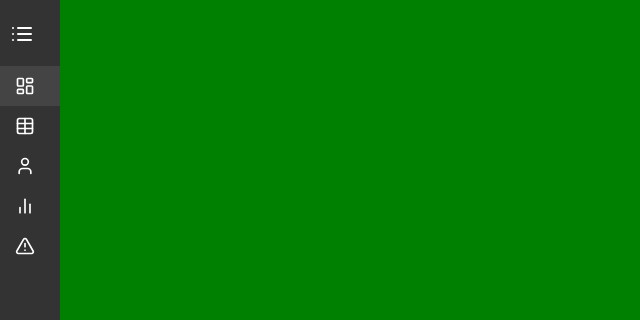
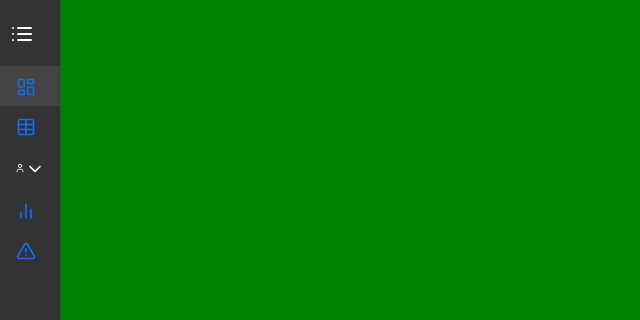
Before and after one commit to BunThangDacHieu/Management-goods, a React (Create React App) app in the folder fontend/: page / in a window 1280 px wide. Shown: the top 320 px of the page, without its empty margins (0-640 px from the left). Built offline with nearby package versions, Linux system fonts and the light colour scheme.

Commit message:
Responsive Sidebar chỉnh lại chút

```diff
--- a/fontend/src/components/ResponsiveSidebar.js
+++ b/fontend/src/components/ResponsiveSidebar.js
@@ -1,8 +1,43 @@
 import React, { useState } from 'react';
 import { Nav } from 'react-bootstrap';
 import { NavLink } from 'react-router-dom';
-import { List, X, LayoutDashboard, Table, User, BarChart2, AlertTriangle } from 'lucide-react';
+import { List, X, LayoutDashboard, Table, User, BarChart2, AlertTriangle, ChevronDown, ChevronUp } from 'lucide-react';
 import '../css/Sidebar.css';
+
+const NavItem = ({ icon, children, to, subItems }) => {
+  const [expanded, setExpanded] = useState(false);
+
+  return (
+    <Nav.Item className="nav-item">
+      {to ? (
+        <Nav.Link as={NavLink} to={to} className="sidebar-item">
+          {icon}
+          <span className="item-label">{children}</span>
+        </Nav.Link>
+      ) : (
+        <>
+          <div className={`sidebar-item ${expanded ? 'expanded' : ''}`} onClick={() => setExpanded(!expanded)}>
+            {icon}
+            <span className="item-label">{children}</span>
+            {subItems && <div className="chevron-icon">
+                {expanded ? <ChevronUp size={20} /> : <ChevronDown size={20} />}
+              </div>}
+          </div>
+          {subItems && expanded && (
+            <div className="sub-nav">
+              {subItems.map((item, index) => (
+                <Nav.Link key={index} as={NavLink} to={item.to} className="sidebar-item sub-item">
+                  {item.icon}
+                  <span className="item-label">{item.label}</span>
+                </Nav.Link>
+              ))}
+            </div>
+          )}
+        </>
+      )}
+    </Nav.Item>
+  );
+};
 
 const Sidebar = () => {
   const [expanded, setExpanded] = useState(false);
@@ -19,36 +54,19 @@
       </div>
 
       <Nav className="flex-column sidebar-content">
-        <Nav.Item>
-          <Nav.Link as={NavLink} to="/" exact>
-            <LayoutDashboard size={20} />
-            <span>Dashboard</span>
-          </Nav.Link>
-        </Nav.Item>
-        <Nav.Item>
-          <Nav.Link as={NavLink} to="/tables">
-            <Table size={20} />
-            <span>Tables</span>
-          </Nav.Link>
-        </Nav.Item>
-        <Nav.Item>
-          <Nav.Link as={NavLink} to="/profile">
-            <User size={20} />
-            <span>Profile page</span>
-          </Nav.Link>
-        </Nav.Item>
-        <Nav.Item>
-          <Nav.Link as={NavLink} to="/analytics">
-            <BarChart2 size={20} />
-            <span>Analytics</span>
-          </Nav.Link>
-        </Nav.Item>
-        <Nav.Item>
-          <Nav.Link as={NavLink} to="/hero404" target="_blank">
-            <AlertTriangle size={20} />
-            <span>404 page</span>
-          </Nav.Link>
-        </Nav.Item>
+        <NavItem icon={<LayoutDashboard size={20} />} to="/">Dashboard</NavItem>
+        <NavItem icon={<Table size={20} />} to="/tables">Tables</NavItem>
+        <NavItem
+          icon={<User size={20} />}
+          subItems={[
+            { to: "/profile", label: "View Profile", icon: <User size={16} /> },
+            { to: "/settings", label: "Settings", icon: <BarChart2 size={16} /> }
+          ]}
+        >
+          User
+        </NavItem>
+        <NavItem icon={<BarChart2 size={20} />} to="/analytics">Analytics</NavItem>
+        <NavItem icon={<AlertTriangle size={20} />} to="/hero404">404 page</NavItem>
       </Nav>
 
       <div className="sidebar-footer">
--- a/fontend/src/css/Sidebar.css
+++ b/fontend/src/css/Sidebar.css
@@ -41,25 +41,53 @@
     overflow-y: auto;
   }
 
-  .sidebar .nav-link {
+  .nav-item {
+    width: 100%;
+  }
+
+  .sidebar-item {
     padding: 10px 15px;
     color: #fff;
     white-space: nowrap;
     display: flex;
+    justify-content: space-between;
+    align-items: center;
+    cursor: pointer;
+  }
+
+  .sidebar-item .item-content {
+    display: flex;
     align-items: center;
   }
 
-  .sidebar .nav-link span {
+  .sidebar-item .item-label {
     margin-left: 10px;
     display: none;
   }
 
-  .expanded .nav-link span {
+  .expanded .sidebar-item .item-label {
     display: inline;
   }
 
-  .sidebar .nav-link:hover, .sidebar .nav-link.active {
+  .sidebar-item:hover, .sidebar-item.active {
     background-color: #444;
+  }
+
+  .sidebar-item.expanded {
+    background-color: #444;
+  }
+
+  .chevron-icon {
+    margin-left: auto;
+  }
+
+  .sub-nav {
+    background-color: #2a2a2a;
+    overflow: hidden;
+  }
+
+  .sub-item {
+    padding-left: 40px;
   }
 
   .sidebar-footer {
```
